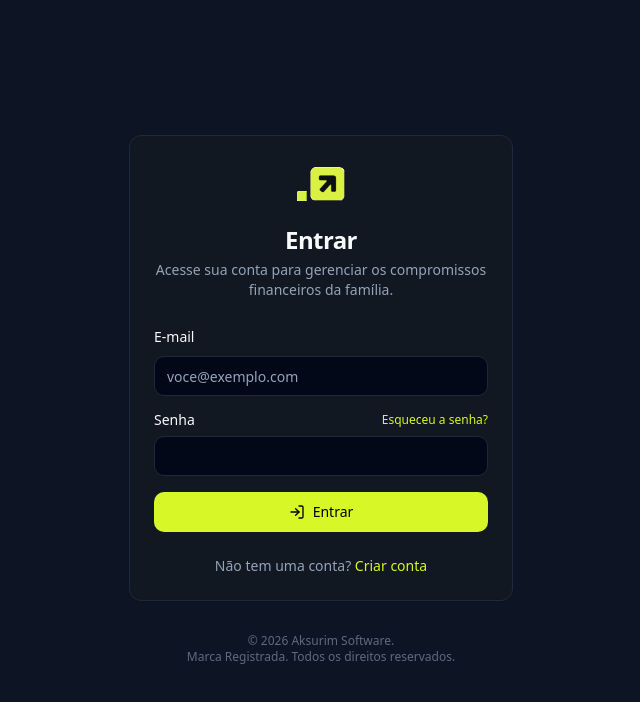
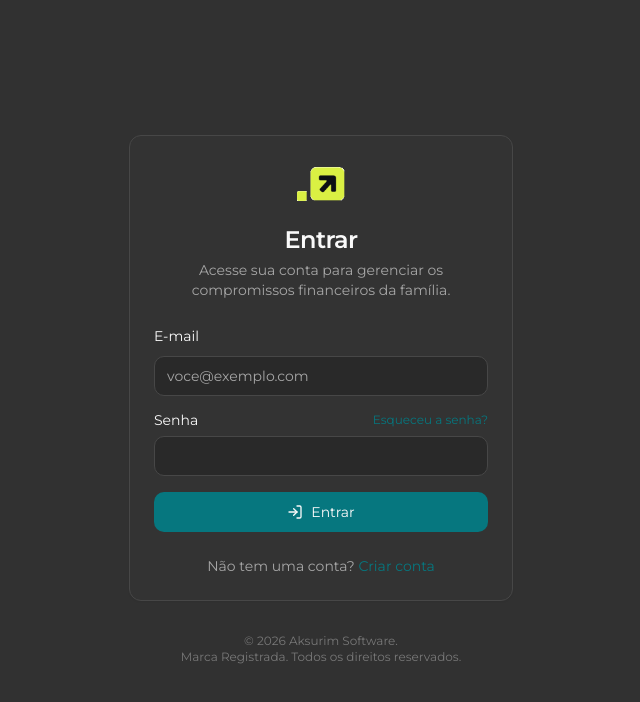
Before and after one commit to Lucena23/finance, a React (Vite) app in the folder frontend/: page /login in a window 1280 px wide. Shown: the top 702 px of the page, without its empty margins (319-959 px from the left). Built offline with nearby package versions, Linux system fonts and the light colour scheme; no server answers.

Commit message:
[Aksurim CI] Tarefa TAREFA 5 — Configurar Tailwind e CSS global para paleta Aksurim (#06777F, #FB4629, #DAF043, #282828) e fonte Montserrat. concluída

```diff
--- a/frontend/index.html
+++ b/frontend/index.html
@@ -6,7 +6,7 @@
     <link rel="icon" type="image/png" sizes="192x192" href="/icons/icon-192x192.png" />
     <link rel="apple-touch-icon" sizes="192x192" href="/icons/icon-192x192.png" />
     <meta name="viewport" content="width=device-width, initial-scale=1.0, viewport-fit=cover" />
-    <meta name="theme-color" content="#0F172A" />
+    <meta name="theme-color" content="#06777F" />
     <meta name="mobile-web-app-capable" content="yes" />
     <meta name="apple-mobile-web-app-capable" content="yes" />
     <meta name="apple-mobile-web-app-status-bar-style" content="black-translucent" />
@@ -15,6 +15,8 @@
       name="description"
       content="Finanças Aksurim — Gestão de Compromissos Financeiros Compartilhados"
     />
+    <link rel="preconnect" href="https://fonts.googleapis.com" />
+    <link rel="preconnect" href="https://fonts.gstatic.com" crossorigin />
     <link rel="manifest" href="/manifest.json" />
     <title>Finanças Aksurim</title>
   </head>
--- a/frontend/src/index.css
+++ b/frontend/src/index.css
@@ -1,36 +1,47 @@
+@import url('https://fonts.googleapis.com/css2?family=Montserrat:wght@400;600&display=swap');
+
 @tailwind base;
 @tailwind components;
 @tailwind utilities;
 
 @layer base {
   :root {
-    /* Fundo escuro premium (Slate 950) */
-    --background: 222.2 84% 4.9%;
-    --foreground: 210 40% 98%;
+    /* ═══════════════════════════════════════════
+       IDENTIDADE VISUAL OFICIAL AKSURIM (RN-13)
+       Paleta: #06777F | #FB4629 | #DAF043 | #282828
+       Dark Theme nativo por padrão.
+       ═══════════════════════════════════════════ */
+
+    /* Fundo escuro Aksurim (#282828) -> HSL: 0 0% 16% */
+    --background: 0 0% 16%;
+    --foreground: 0 0% 98%;
 
     /* Cards ligeiramente mais claros que o fundo */
-    --card: 217.2 32.6% 10%;
-    --card-foreground: 210 40% 98%;
+    --card: 0 0% 20%;
+    --card-foreground: 0 0% 98%;
 
-    /* Primary: Aksurim Lime Green (#D9F924) -> HSL: 69 93% 56% */
-    --primary: 69 93% 56%;
-    --primary-foreground: 222.2 47.4% 1.2%; /* Texto quase preto em cima do verde */
+    /* Primary: Aksurim Ciano (#06777F) -> HSL: 184 91% 26% */
+    --primary: 184 91% 26%;
+    --primary-foreground: 0 0% 98%;
 
-    --secondary: 217.2 32.6% 17.5%;
-    --secondary-foreground: 210 40% 98%;
+    /* Secondary: tom neutro escuro */
+    --secondary: 0 0% 24%;
+    --secondary-foreground: 0 0% 98%;
 
-    --muted: 217.2 32.6% 17.5%;
-    --muted-foreground: 215 20.2% 65.1%;
+    --muted: 0 0% 24%;
+    --muted-foreground: 0 0% 65%;
 
-    --accent: 217.2 32.6% 17.5%;
-    --accent-foreground: 210 40% 98%;
+    /* Accent: Aksurim Destaque Amarelo-Verde (#DAF043) -> HSL: 68 85% 60% */
+    --accent: 68 85% 60%;
+    --accent-foreground: 0 0% 16%;
 
-    --destructive: 0 62.8% 30.6%;
-    --destructive-foreground: 210 40% 98%;
+    /* Destructive: Aksurim Aviso Vermelho-Laranja (#FB4629) -> HSL: 8 96% 57% */
+    --destructive: 8 96% 57%;
+    --destructive-foreground: 0 0% 98%;
 
-    --border: 217.2 32.6% 17.5%;
-    --input: 217.2 32.6% 17.5%;
-    --ring: 69 93% 56%;
+    --border: 0 0% 28%;
+    --input: 0 0% 28%;
+    --ring: 184 91% 26%;
     --radius: 0.75rem;
   }
 
@@ -41,10 +52,23 @@
   body {
     @apply bg-background text-foreground antialiased;
     font-family:
+      'Montserrat',
       system-ui,
       -apple-system,
       'Segoe UI',
       Roboto,
       sans-serif;
+    font-weight: 400;
+  }
+
+  h1,
+  h2,
+  h3,
+  h4,
+  h5,
+  h6,
+  strong,
+  b {
+    font-weight: 600;
   }
 }
--- a/frontend/tailwind.config.ts
+++ b/frontend/tailwind.config.ts
@@ -12,6 +12,9 @@ const config: Config = {
       },
     },
     extend: {
+      fontFamily: {
+        sans: ['Montserrat', 'system-ui', '-apple-system', 'Segoe UI', 'Roboto', 'sans-serif'],
+      },
       colors: {
         border: 'hsl(var(--border))',
         input: 'hsl(var(--input))',
@@ -42,11 +45,24 @@ const config: Config = {
           DEFAULT: 'hsl(var(--card))',
           foreground: 'hsl(var(--card-foreground))',
         },
+        // ═══════════════════════════════════════════
+        // IDENTIDADE VISUAL OFICIAL AKSURIM (RN-13)
+        // ═══════════════════════════════════════════
+        aksurim: {
+          // Primária / Ciano
+          primary: '#06777F',
+          // Aviso / Vermelho-Laranja
+          warning: '#FB4629',
+          // Destaque / Amarelo-Verde
+          highlight: '#DAF043',
+          // Fundo Escuro / Texto
+          dark: '#282828',
+        },
         // Indicadores de urgência da fila (RN-06 / §8.5)
         urgency: {
-          overdue: '#EF4444', // 🔴 Em atraso
-          current: '#3B82F6', // 🔵 Mês atual
-          upcoming: '#A855F7', // 🟣 Futuro
+          overdue: '#FB4629', // 🔴 Em atraso (Aksurim Warning)
+          current: '#06777F', // 🔵 Mês atual (Aksurim Primary)
+          upcoming: '#DAF043', // 🟢 Futuro (Aksurim Highlight)
         },
       },
       borderRadius: {
```
